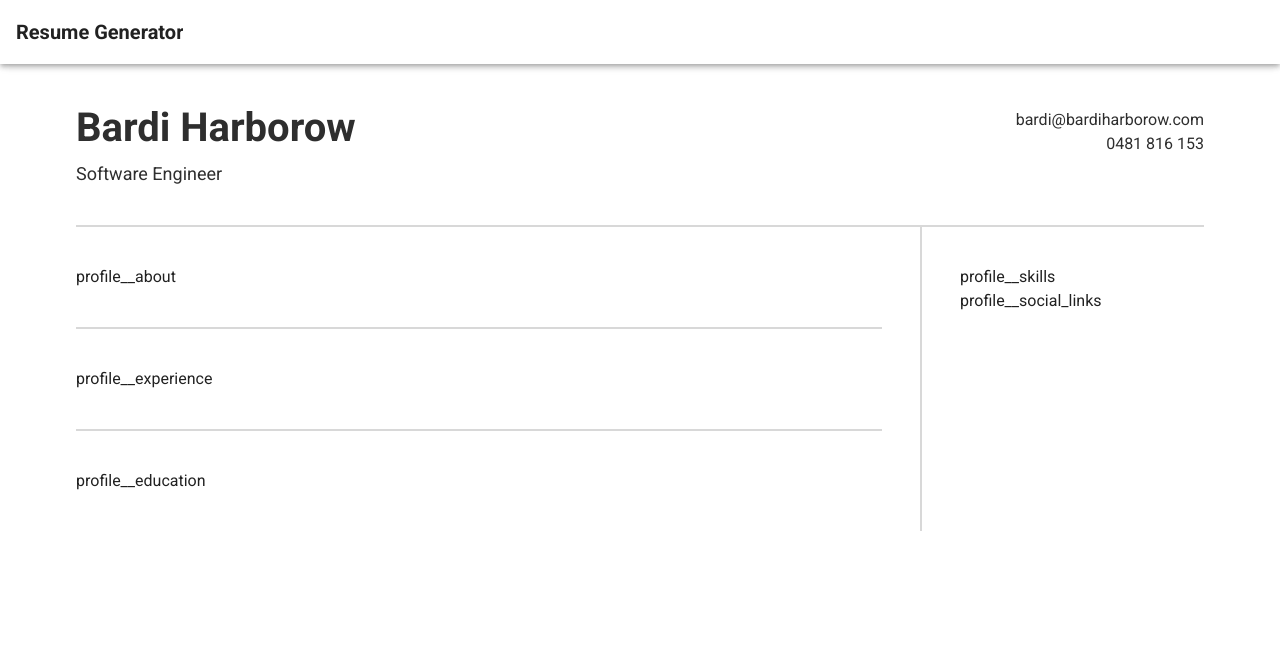
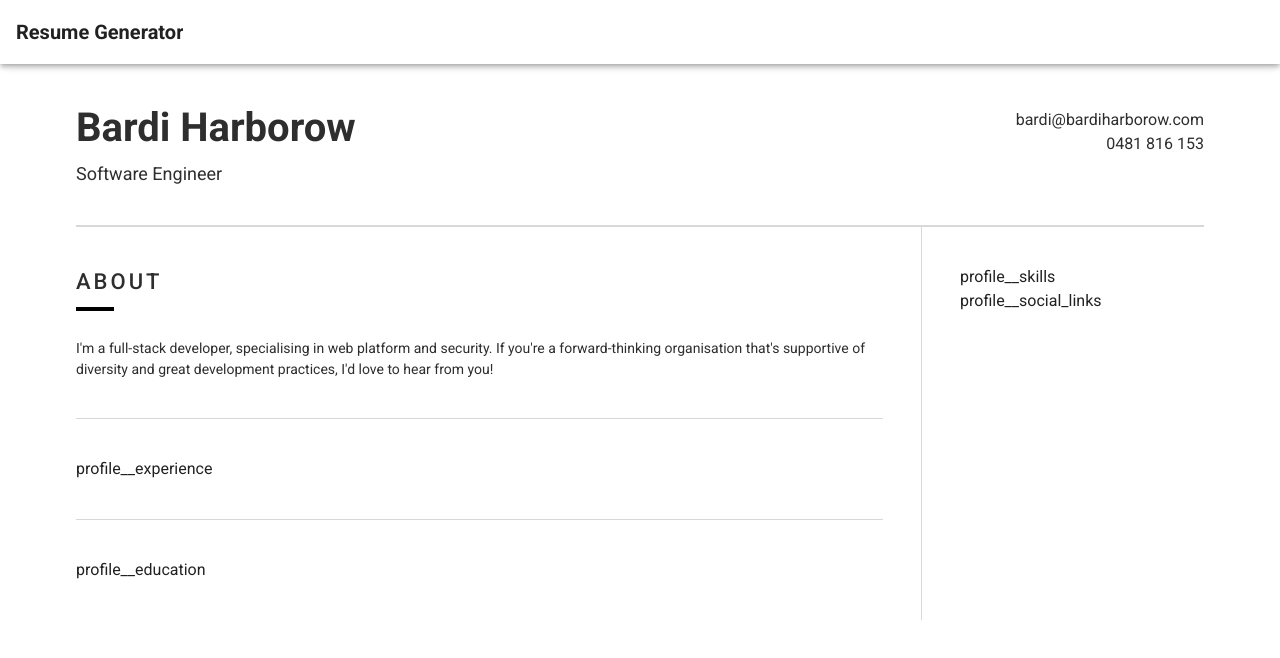
Before and after one commit to MauricioHernanCabrera/resume-generator, a Nuxt app: page / in a window 1280 px wide. Shown: the top 658 px of the page. Built offline with nearby package versions, Linux system fonts and the light colour scheme.

Commit message:
profile about added

```diff
--- a/components/Preview.vue
+++ b/components/Preview.vue
@@ -11,17 +11,21 @@
         <a
           :href="`mailto:${profile.personalDetails.email}`"
           class="profile__link"
-        >{{profile.personalDetails.email}}</a>
+        >{{ profile.personalDetails.email }}</a>
         <a
           :href="`tel:+${profile.personalDetails.phone}`"
           class="profile__link"
-        >{{profile.personalDetails.phone }}</a>
+        >{{ profile.personalDetails.phone }}</a>
       </div>
     </div>
 
     <div class="profile__main">
       <div class="profile__pre">
-        <div class="profile__about">profile__about</div>
+        <div class="profile__about">
+          <h2 class="profile__title">About</h2>
+          <p class="profile__text">{{ profile.personalDetails.professionalSummary }}</p>
+        </div>
+
         <div class="profile__experience">profile__experience</div>
         <div class="profile__education">profile__education</div>
       </div>
@@ -50,6 +54,7 @@ export default {
 <style lang="scss" scoped>
 $color_light: #d8d8d8;
 $color_dark: #2e2e2e;
+$color_dark2: #000000;
 
 $profile_divider_color: $color_light;
 $profile_title_color: $color_dark;
@@ -58,6 +63,7 @@ $profile_text_color: $color_dark;
 $profile_fullname_color: $color_dark;
 $profile_job_title_color: $color_dark;
 $profile_link_color: $color_dark;
+$profile_title_border_color: $color_dark2;
 
 $grid-bp: (
   sm: 600px,
@@ -84,13 +90,26 @@ p {
 }
 
 .profile__title {
+  font-weight: 500;
+  font-size: 22px;
+  line-height: 34px;
+  text-transform: uppercase;
+  color: $profile_subtitle_color;
+  letter-spacing: 3px;
+  position: relative;
+  margin-bottom: 27px;
+
+  &:after {
+    margin-top: 8px;
+    width: 38px;
+    height: 4px;
+    content: '';
+    display: block;
+    background-color: $profile_title_border_color;
+  }
 }
 
 .profile__subtitle {
-  font-weight: 500;
-  font-size: 22px;
-  line-height: 34px;
-  color: $profile_subtitle_color;
 }
 
 .profile__text {
@@ -145,19 +164,19 @@ p {
 }
 
 .profile__pre {
-  border-right: 2px solid $profile_divider_color;
+  border-right: 1px solid $profile_divider_color;
   padding-right: 38px;
   padding-top: 38px;
   padding-bottom: 38px;
 }
 
 .profile__about {
-  border-bottom: 2px solid $profile_divider_color;
+  border-bottom: 1px solid $profile_divider_color;
   padding-bottom: 38px;
 }
 
 .profile__experience {
-  border-bottom: 2px solid $profile_divider_color;
+  border-bottom: 1px solid $profile_divider_color;
   padding-top: 38px;
   padding-bottom: 38px;
 }
```
